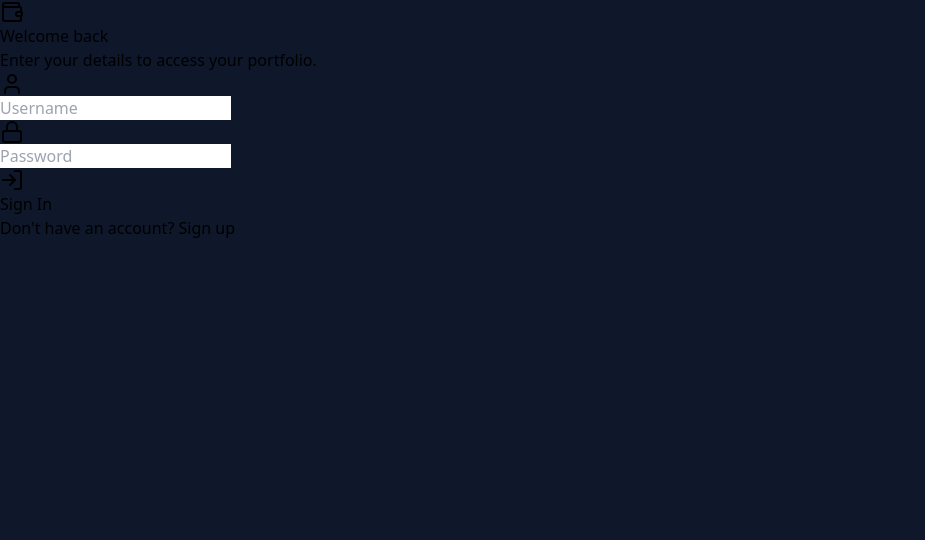
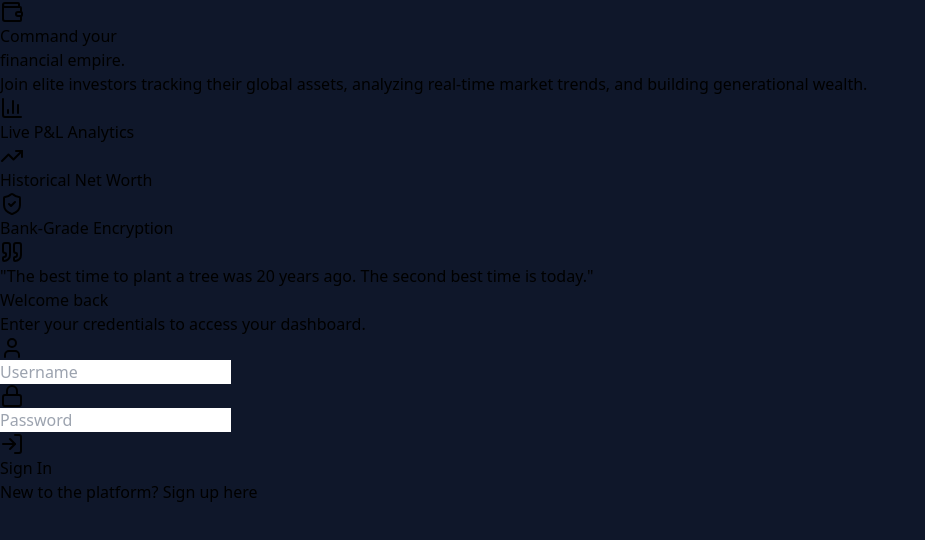
Before and after one commit to vivekkr3/portfolio-frontend, a React (Vite) app: page / in a window 1280 px wide. Shown: the top 540 px of the page, without its empty margins (0-925 px from the left). Built offline with nearby package versions, Linux system fonts and the light colour scheme.

Commit message:
frontend upgrade

```diff
--- a/src/App.jsx
+++ b/src/App.jsx
@@ -2,7 +2,7 @@ import { useState, useEffect } from 'react';
 import axios from 'axios';
 import { PieChart, Pie, Cell, Tooltip as PieTooltip, Legend, ResponsiveContainer, LineChart, Line, XAxis, YAxis, CartesianGrid, Tooltip as LineTooltip } from 'recharts';
 import toast, { Toaster } from 'react-hot-toast';
-import { Wallet, TrendingUp, PieChart as PieChartIcon, LogIn, UserPlus, Lock, User, PlusCircle, Trash2, LogOut, Save, LayoutDashboard } from 'lucide-react';
+import { Wallet, TrendingUp, PieChart as PieChartIcon, LogIn, UserPlus, Lock, User, PlusCircle, Trash2, LogOut, Save, LayoutDashboard, ShieldCheck, BarChart3, Quote } from 'lucide-react';
 
 const COLORS = ['#14b8a6', '#3b82f6', '#f59e0b', '#ef4444', '#8b5cf6'];
 
@@ -133,7 +133,7 @@ export default function App() {
 
   if (!token) {
     return (
-      <div className="relative min-h-screen bg-slate-950 flex items-center justify-center p-4 font-sans overflow-hidden">
+      <div className="relative min-h-screen bg-slate-950 flex items-center justify-center p-4 md:p-8 font-sans overflow-hidden">
         <Toaster position="top-center" toastOptions={{ style: { background: '#1e293b', color: '#fff' } }} />
 
         {/* Ambient Background Glows */}
@@ -142,42 +142,97 @@ export default function App() {
           <div className="absolute top-[60%] -right-[10%] w-[60%] h-[60%] rounded-full bg-blue-600/10 blur-[100px]"></div>
         </div>
 
-        <div className="relative z-10 bg-slate-900/60 backdrop-blur-2xl p-10 rounded-3xl shadow-[0_0_40px_rgba(0,0,0,0.5)] border border-slate-700/50 w-full max-w-md transition-all">
-          <div className="w-20 h-20 bg-gradient-to-br from-teal-400 to-blue-600 rounded-2xl mx-auto flex items-center justify-center mb-6 shadow-lg shadow-teal-500/20">
-            <Wallet className="w-10 h-10 text-white" />
+        {/* Wide Split-Screen Glass Card */}
+        <div className="relative z-10 w-full max-w-5xl flex flex-col md:flex-row bg-slate-900/60 backdrop-blur-2xl rounded-3xl shadow-[0_0_50px_rgba(0,0,0,0.5)] border border-slate-700/50 overflow-hidden">
+
+          {/* Left Side: The Banner */}
+          <div className="w-full md:w-5/12 bg-gradient-to-br from-slate-800 to-slate-900 p-8 md:p-12 flex flex-col justify-between relative border-b md:border-b-0 md:border-r border-slate-700/50 overflow-hidden">
+            {/* Banner Background Overlay */}
+            <div className="absolute inset-0 bg-[url('https://www.transparenttextures.com/patterns/cubes.png')] opacity-5 pointer-events-none"></div>
+            <div className="absolute -top-24 -right-24 w-64 h-64 bg-teal-500/20 rounded-full blur-[80px]"></div>
+
+            <div className="relative z-10">
+              <div className="w-16 h-16 bg-gradient-to-br from-teal-400 to-blue-600 rounded-2xl flex items-center justify-center mb-8 shadow-lg shadow-teal-500/20">
+                <Wallet className="w-8 h-8 text-white" />
               </div>
 
-          <h2 className="text-3xl font-extrabold text-white mb-2 text-center tracking-tight">
+              <h1 className="text-3xl md:text-4xl font-extrabold text-white mb-4 tracking-tight leading-tight">
+                Command your <br/><span className="text-transparent bg-clip-text bg-gradient-to-r from-teal-400 to-blue-500">financial empire.</span>
+              </h1>
+
+              <p className="text-slate-300 text-sm md:text-base leading-relaxed mb-10">
+                Join elite investors tracking their global assets, analyzing real-time market trends, and building generational wealth.
+              </p>
+
+              <div className="space-y-5 hidden md:block">
+                <div className="flex items-center gap-4">
+                  <div className="p-2.5 bg-teal-500/10 border border-teal-500/20 rounded-xl"><BarChart3 className="text-teal-400 w-5 h-5"/></div>
+                  <span className="text-slate-200 text-sm font-medium tracking-wide">Live P&L Analytics</span>
+                </div>
+                <div className="flex items-center gap-4">
+                  <div className="p-2.5 bg-blue-500/10 border border-blue-500/20 rounded-xl"><TrendingUp className="text-blue-400 w-5 h-5"/></div>
+                  <span className="text-slate-200 text-sm font-medium tracking-wide">Historical Net Worth</span>
+                </div>
+                <div className="flex items-center gap-4">
+                  <div className="p-2.5 bg-purple-500/10 border border-purple-500/20 rounded-xl"><ShieldCheck className="text-purple-400 w-5 h-5"/></div>
+                  <span className="text-slate-200 text-sm font-medium tracking-wide">Bank-Grade Encryption</span>
+                </div>
+              </div>
+            </div>
+
+            <div className="relative z-10 mt-10 md:mt-0 pt-8 border-t border-slate-700/50">
+              <Quote className="w-6 h-6 text-slate-500 mb-3 opacity-50" />
+              <p className="text-xs md:text-sm text-slate-400 italic font-light">
+                "The best time to plant a tree was 20 years ago. The second best time is today."
+              </p>
+            </div>
+          </div>
+
+          {/* Right Side: The Form */}
+          <div className="w-full md:w-7/12 p-8 md:p-14 flex flex-col justify-center bg-slate-950/40 relative">
+
+            <div className="max-w-md w-full mx-auto">
+              <div className="mb-10 text-center md:text-left">
+                <h2 className="text-3xl font-extrabold text-white mb-2 tracking-tight">
                   {isLoginMode ? 'Welcome back' : 'Create an account'}
                 </h2>
-          <p className="text-slate-400 text-center mb-8 text-sm">
-            {isLoginMode ? 'Enter your details to access your portfolio.' : 'Start tracking your net worth today.'}
+                <p className="text-slate-400 text-sm">
+                  {isLoginMode ? 'Enter your credentials to access your dashboard.' : 'Start your journey to financial freedom today.'}
                 </p>
+              </div>
 
-          {authError && <div className="bg-red-500/10 border border-red-500/50 text-red-400 p-3 rounded-xl mb-6 text-sm text-center flex items-center justify-center gap-2"><Lock className="w-4 h-4"/> {authError}</div>}
+              {authError && <div className="bg-red-500/10 border border-red-500/50 text-red-400 p-3.5 rounded-xl mb-6 text-sm flex items-center gap-3"><ShieldCheck className="w-5 h-5"/> {authError}</div>}
 
               <form onSubmit={handleAuth} className="space-y-5">
-            <div className="relative">
-              <User className="absolute left-4 top-1/2 -translate-y-1/2 w-5 h-5 text-slate-500" />
+                <div className="space-y-4">
+                  <div className="relative group">
+                    <User className="absolute left-4 top-1/2 -translate-y-1/2 w-5 h-5 text-slate-500 group-focus-within:text-teal-400 transition-colors" />
                     <input type="text" placeholder="Username" value={username} onChange={(e) => setUsername(e.target.value)} required
-                className="w-full bg-slate-950/50 border border-slate-700/50 rounded-xl pl-12 pr-4 py-3.5 text-white placeholder-slate-500 focus:outline-none focus:ring-2 focus:ring-teal-500/50 focus:border-teal-500 transition-all" />
+                      className="w-full bg-slate-900/80 border border-slate-700/50 rounded-xl pl-12 pr-4 py-4 text-white placeholder-slate-500 focus:outline-none focus:ring-2 focus:ring-teal-500/50 focus:border-teal-500 transition-all" />
                   </div>
-            <div className="relative">
-              <Lock className="absolute left-4 top-1/2 -translate-y-1/2 w-5 h-5 text-slate-500" />
+                  <div className="relative group">
+                    <Lock className="absolute left-4 top-1/2 -translate-y-1/2 w-5 h-5 text-slate-500 group-focus-within:text-teal-400 transition-colors" />
                     <input type="password" placeholder="Password" value={password} onChange={(e) => setPassword(e.target.value)} required
-                className="w-full bg-slate-950/50 border border-slate-700/50 rounded-xl pl-12 pr-4 py-3.5 text-white placeholder-slate-500 focus:outline-none focus:ring-2 focus:ring-teal-500/50 focus:border-teal-500 transition-all" />
+                      className="w-full bg-slate-900/80 border border-slate-700/50 rounded-xl pl-12 pr-4 py-4 text-white placeholder-slate-500 focus:outline-none focus:ring-2 focus:ring-teal-500/50 focus:border-teal-500 transition-all" />
                   </div>
-            <button type="submit" className="w-full bg-gradient-to-r from-teal-500 to-blue-600 hover:from-teal-400 hover:to-blue-500 text-white font-bold py-3.5 px-4 rounded-xl shadow-lg hover:shadow-teal-500/25 transition-all active:scale-[0.98] flex items-center justify-center gap-2">
-              {isLoginMode ? <><LogIn className="w-5 h-5"/> Sign In</> : <><UserPlus className="w-5 h-5"/> Sign Up</>}
+                </div>
+
+                <button type="submit" className="w-full bg-gradient-to-r from-teal-500 to-blue-600 hover:from-teal-400 hover:to-blue-500 text-white font-bold py-4 px-4 rounded-xl shadow-lg hover:shadow-teal-500/25 transition-all active:scale-[0.98] flex items-center justify-center gap-2 mt-4">
+                  {isLoginMode ? <><LogIn className="w-5 h-5"/> Sign In</> : <><UserPlus className="w-5 h-5"/> Create Account</>}
                 </button>
               </form>
 
-          <p className="mt-8 text-center text-slate-400 text-sm">
-            {isLoginMode ? "Don't have an account? " : "Already have an account? "}
+              <div className="mt-8 pt-6 border-t border-slate-800 text-center">
+                <p className="text-slate-400 text-sm">
+                  {isLoginMode ? "New to the platform? " : "Already have an account? "}
                   <button onClick={() => setIsLoginMode(!isLoginMode)} className="text-teal-400 hover:text-teal-300 font-semibold transition-colors underline-offset-4 hover:underline">
-              {isLoginMode ? 'Sign up' : 'Log in'}
+                    {isLoginMode ? 'Sign up here' : 'Log in here'}
                   </button>
                 </p>
+              </div>
+            </div>
+
+          </div>
         </div>
       </div>
     );
```
Lines whose indentation alone changed are shown as unchanged.
